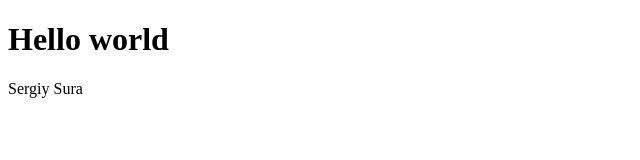
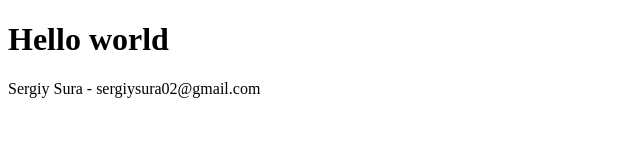
Before and after one commit to Max-Peyn/First_Landing, a plain HTML site: page developers.html in a window 1280 px wide. Shown: the whole page, without its empty margins (0-640 px from the left). Drawn offline with Linux system fonts and the light colour scheme.

Commit message:
add email in <p>

```diff
--- a/developers.html
+++ b/developers.html
@@ -7,6 +7,6 @@
 </head>
 <body>
     <h1>Hello world</h1>
-    <p>Sergiy Sura</p>
+    <p>Sergiy Sura - sergiysura02@gmail.com</p>
 </body>
 </html>
```
